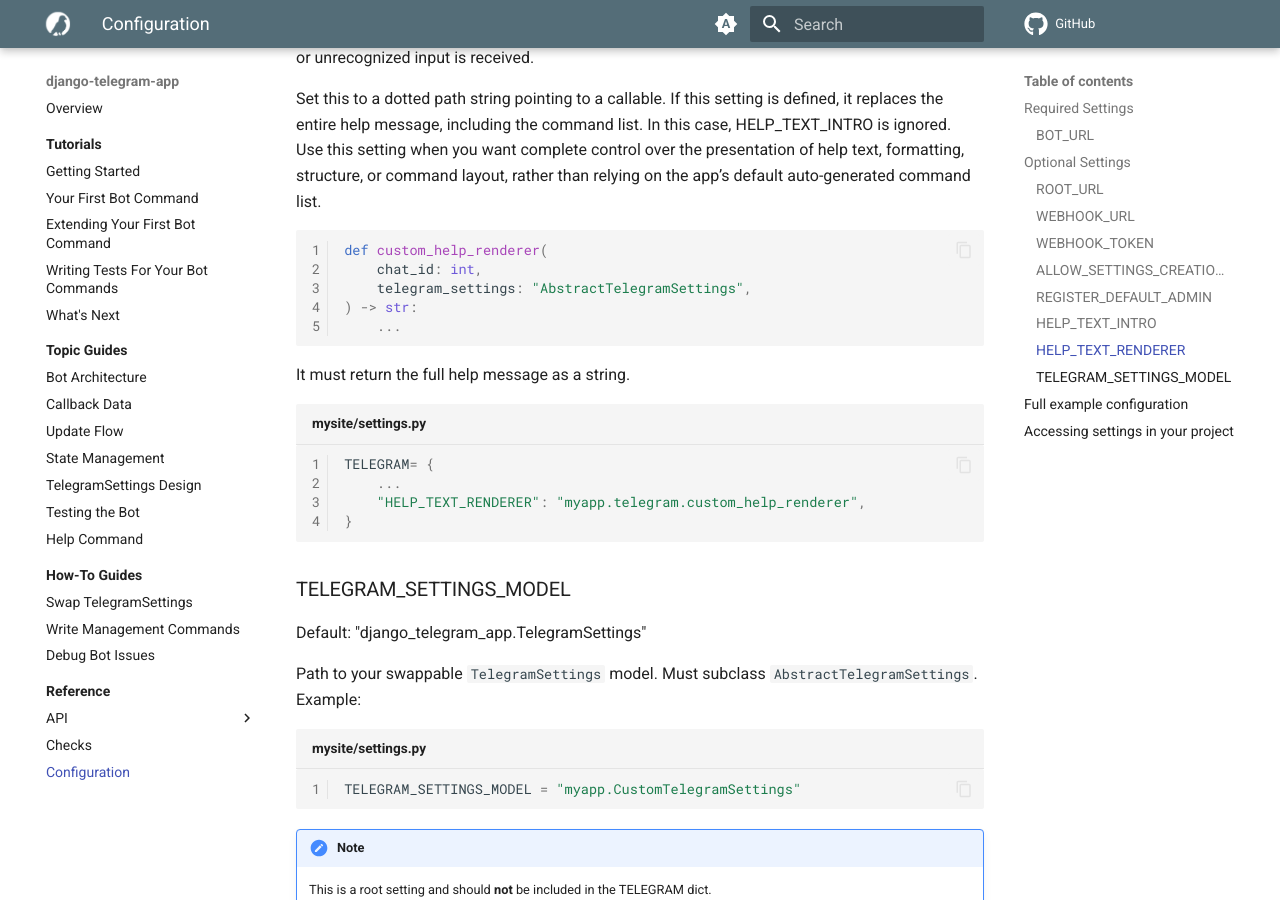
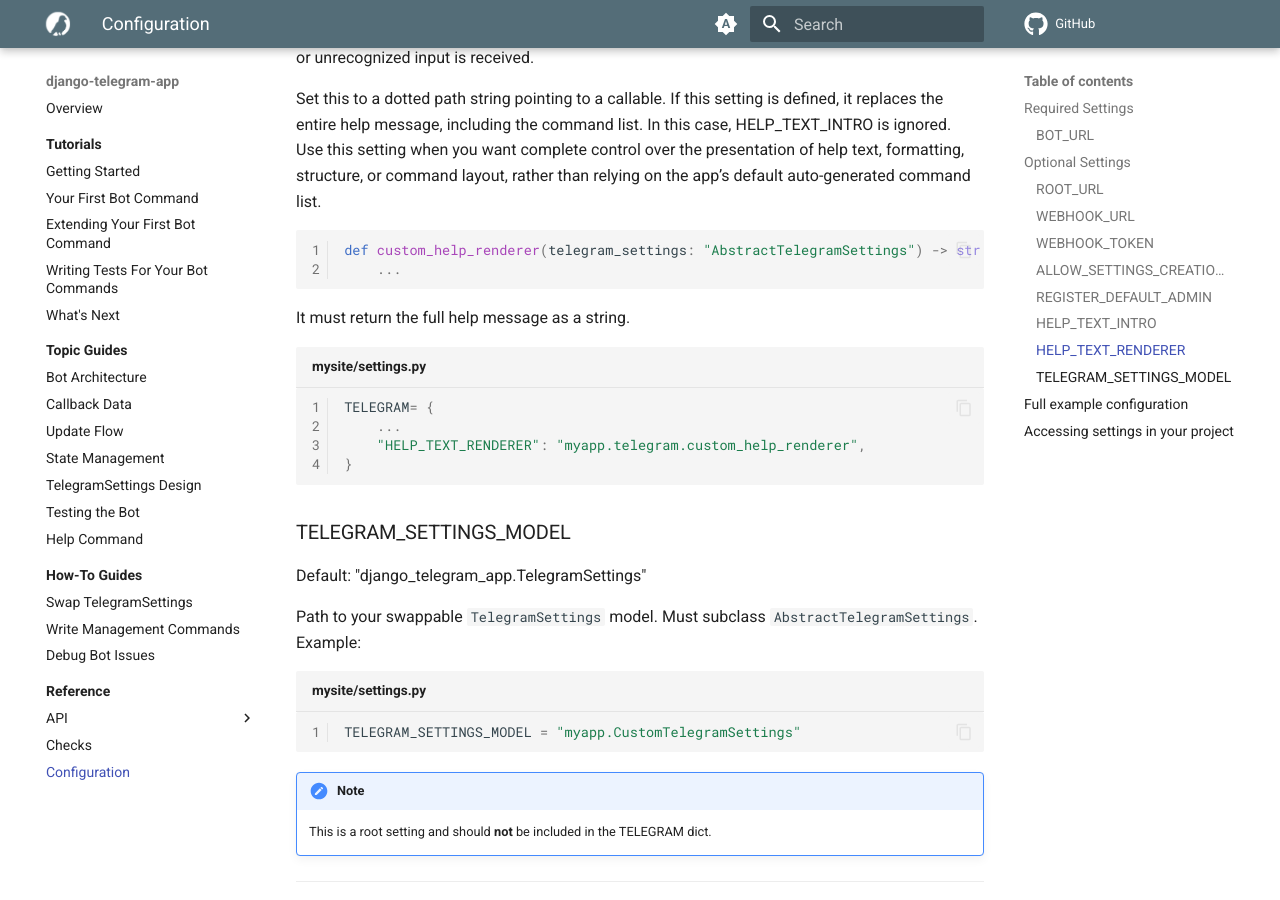
Before and after one commit to shifqu/django-telegram-app, an MkDocs documentation site: the page built from docs/reference/configuration.md, in a window 1280 px wide and 900 px high, scrolled down 2959 px. Built offline with MkDocs 1.6.1 and Material for MkDocs 9.7.7, drawn with Linux system fonts in a browser that asks for light colours; comment, search, counter and statistics services are not loaded.

````diff
--- a/docs/reference/configuration.md
+++ b/docs/reference/configuration.md
@@ -107,10 +107,7 @@ In this case, HELP_TEXT_INTRO is ignored.
 Use this setting when you want complete control over the presentation of help text, formatting, structure, or command layout, rather than relying on the app’s default auto-generated command list.
 
 ```python
-def custom_help_renderer(
-    chat_id: int,
-    telegram_settings: "AbstractTelegramSettings",
-) -> str:
+def custom_help_renderer(telegram_settings: "AbstractTelegramSettings") -> str:
     ...
 ```
 It must return the full help message as a string.
````
Also changed, not shown: docs/topics/help-command.md (+1 -1 lines).
